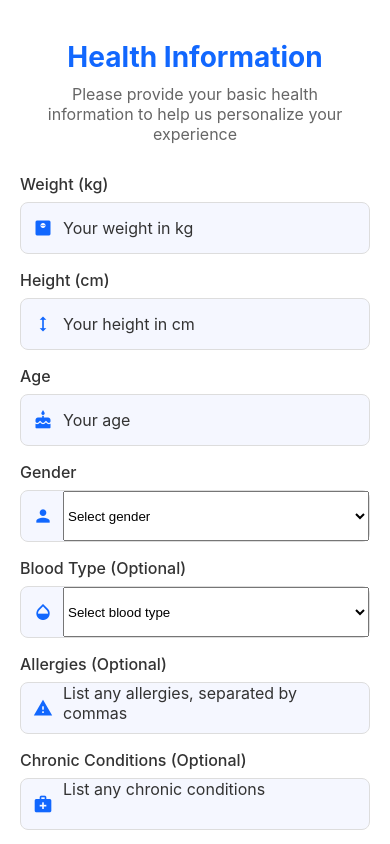
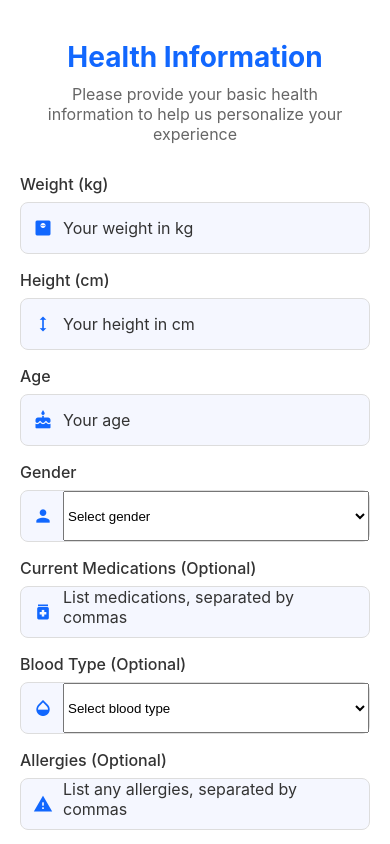
Before and after one commit to szeyu/Medimate-v3, a React Native app: screen /HealthInfoScreen in a window 390 px wide. Shown: the top 844 px of the page. Built offline with nearby package versions, Linux system fonts and the light colour scheme; what expo-web-browser would draw is missing.

Commit message:
Add medications field to UserHealthProvider and HealthInfoScreen; update health data collection to include current medications.

```diff
--- a/src/providers/UserHealthProvider.js
+++ b/src/providers/UserHealthProvider.js
@@ -16,6 +16,7 @@ export const UserHealthProvider = ({ children }) => {
     allergies: '',
     bloodType: '',
     chronicConditions: '',
+    medications: '',
     // Add more health-related fields as needed
   });
 
@@ -40,6 +41,12 @@ export const UserHealthProvider = ({ children }) => {
     if (healthData.weight) contextStr += `- Weight: ${healthData.weight} kg\n`;
     if (healthData.height) contextStr += `- Height: ${healthData.height} cm\n`;
     if (healthData.bloodType) contextStr += `- Blood Type: ${healthData.bloodType}\n`;
+
+    if (healthData.medications) {
+      contextStr += `- Current Medications: ${healthData.medications}\n`;
+    } else {
+      contextStr += `- Current Medications: None reported\n`;
+    }
 
     if (healthData.allergies) {
       contextStr += `- Allergies: ${healthData.allergies}\n`;
--- a/src/screens/HealthInfoScreen.js
+++ b/src/screens/HealthInfoScreen.js
@@ -27,6 +27,7 @@ const HealthInfoScreen = ({ navigation, completeSignUp }) => {
   const [allergies, setAllergies] = useState('');
   const [bloodType, setBloodType] = useState('');
   const [chronicConditions, setChronicConditions] = useState('');
+  const [medications, setMedications] = useState('');
 
   // State for form validation
   const [weightError, setWeightError] = useState('');
@@ -84,6 +85,7 @@ const HealthInfoScreen = ({ navigation, completeSignUp }) => {
         allergies,
         bloodType,
         chronicConditions,
+        medications,
       };
 
       console.log('Health data collected:', healthData);
@@ -200,11 +202,25 @@ const HealthInfoScreen = ({ navigation, completeSignUp }) => {
                   <Picker.Item label="Select gender" value="" />
                   <Picker.Item label="Male" value="male" />
                   <Picker.Item label="Female" value="female" />
-                  <Picker.Item label="Non-binary" value="non-binary" />
                   <Picker.Item label="Prefer not to say" value="prefer-not-to-say" />
                 </Picker>
               </View>
               {genderError ? <Text style={styles.errorText}>{genderError}</Text> : null}
+            </View>
+
+            {/* Current Medications */}
+            <View style={styles.inputGroup}>
+              <Text style={styles.label}>Current Medications (Optional)</Text>
+              <View style={styles.inputContainer}>
+                <Icon name="medication" size={20} color="#1167FE" style={styles.inputIcon} />
+                <TextInput
+                  style={styles.input}
+                  placeholder="List medications, separated by commas"
+                  value={medications}
+                  onChangeText={setMedications}
+                  multiline
+                />
+              </View>
             </View>
 
             {/* Blood Type */}
```
